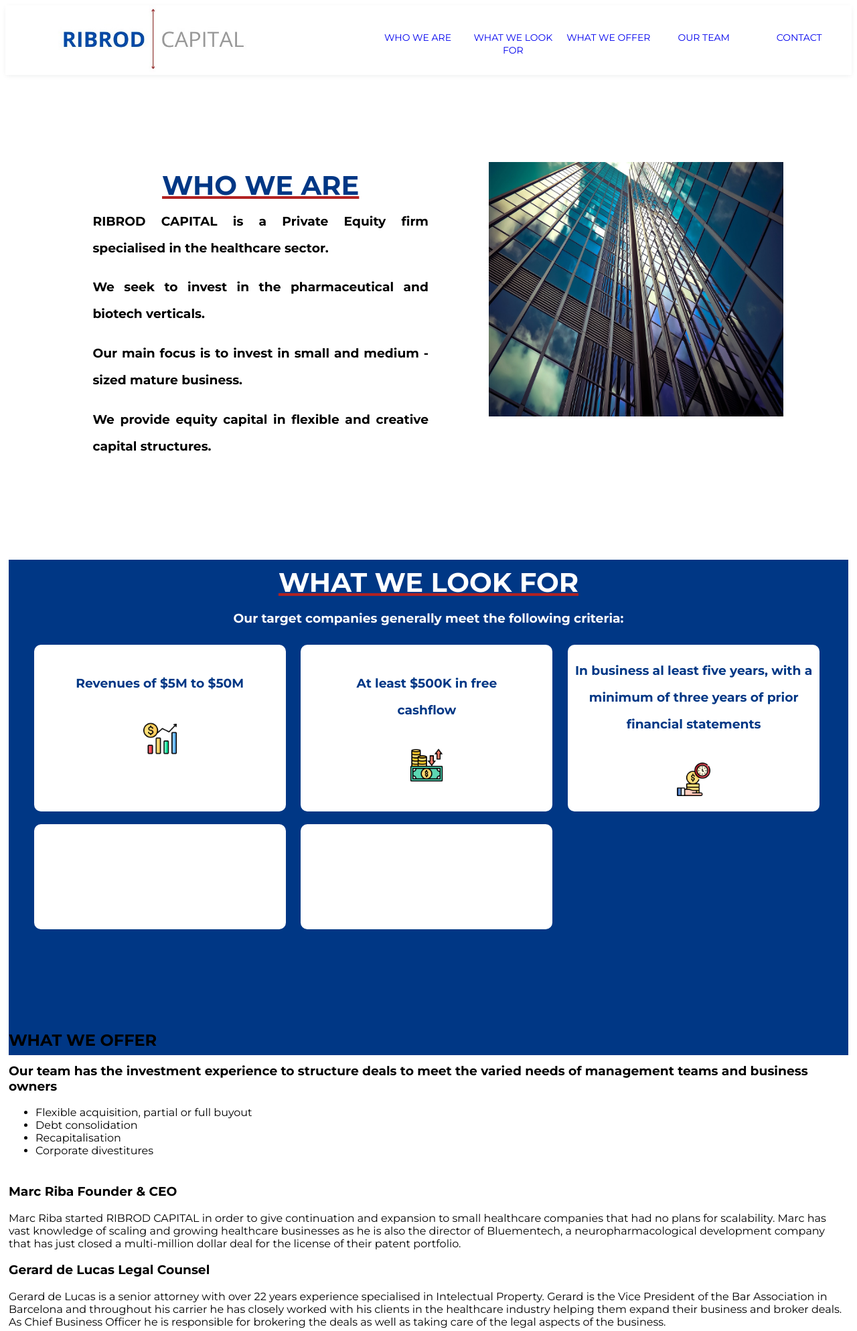
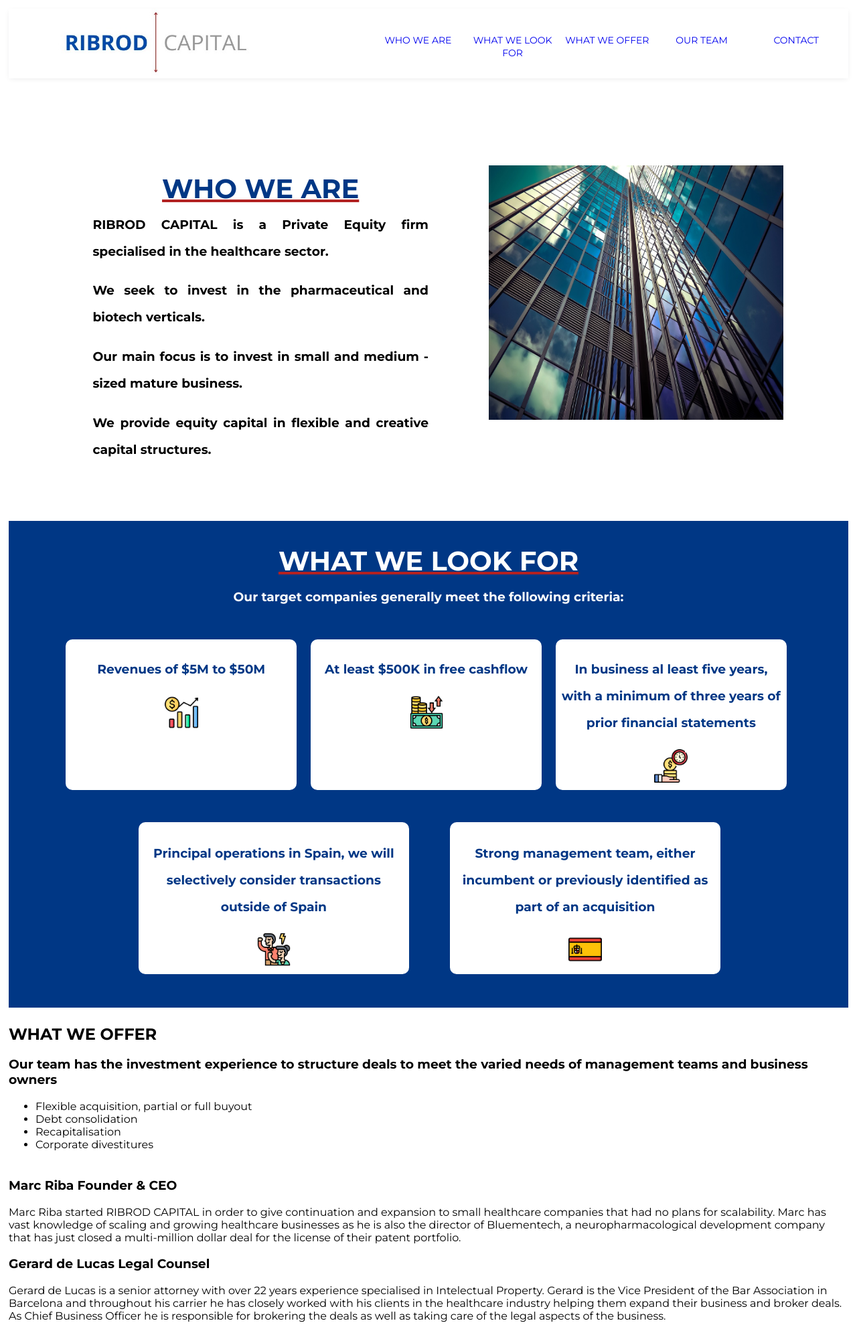
Before and after one commit to cescjunior24/RibrodCapital, a PHP site: page / in a window 1280 px wide. Shown: the top 1988 px of the page at 67% size. Run offline with PHP 8.4, Linux system fonts and the light colour scheme.

Commit message:
Acabada mas o menos la parte de Look For

```diff
--- a/index.html
+++ b/index.html
@@ -6,6 +6,8 @@
   <link rel="preconnect" href="https://fonts.googleapis.com"><link rel="preconnect" href="https://fonts.gstatic.com" crossorigin><link href="https://fonts.googleapis.com/css2?family=Montserrat:ital,wght@0,100;0,200;0,300;0,400;0,500;0,600;0,700;0,800;0,900;1,100;1,200;1,300;1,400;1,500;1,600;1,700;1,800;1,900&display=swap" rel="stylesheet">
 </head>
 <body>
+
+  <div id="layout">
     <header class="header">
       <div>
         <img class="img" src="logo.jpeg" alt="">
@@ -20,7 +22,6 @@
           </ul>
       </div>
     </header>
-  <div id="layout">
       <section id="section-presentation">
         <div class="whoweare">
           <div>
@@ -55,8 +56,14 @@
             </div>
           </div>
           <div class="look-for-ideas-2">
-            <div><h3>Principal operations in Spain, we will selectively consider transactions outside of Spain</h3></div>
-            <div><h3>Strong management team, either incumbent or previously identified as part of an acquisition</h3></div>
+            <div id="look-for-ideas-2-1">
+              <h3>Principal operations in Spain, we will selectively consider transactions outside of Spain</h3>
+              <img class="img-look-for" src="trade.png" alt="">
+            </div >
+            <div id="look-for-ideas-2-1">
+              <h3>Strong management team, either incumbent or previously identified as part of an acquisition</h3>
+              <img class="img-look-for" src="spain.png" alt="">
+            </div>
           </div>
 
 
--- a/styles/styles.css
+++ b/styles/styles.css
@@ -16,6 +16,7 @@
         grid-row-gap:5px;
         display:grid;
         grid-template-areas:
+            'header'
             'section-presentation'
             'section-look-for'
             'section-what-we-offer'
@@ -27,6 +28,7 @@
         display: grid;
         grid-template-columns: 30% 70%;
         top: 0;
+        width: 100%;
         position: sticky;
         box-shadow: 0 2px 8px -2px rgb(0 32 37 / 10%);
     }
@@ -61,8 +63,6 @@
 
     #section-presentation{
     scroll-margin: 200px;
-    height: 100%;
-    width: 100%;
     margin-top: 5%;
     margin-bottom: 5%;
     }
@@ -99,10 +99,11 @@
         scroll-margin: 100px;
         height: 100%;
         width: 100%;
-        margin-top: 5%;
-        margin-bottom: 10%;
     }
 
+    #section-look-for div{
+        padding:2%
+    }
 
 
     #section-look-for h1{
@@ -131,19 +132,12 @@
        background-color: white;
        border-radius: 10px;
        height: auto;
-       margin-bottom: 5%;
+       padding: 5%;
     }
     .look-for-ideas-1 div h3{
         color: #003785 !important;
     }
 
-    #look-for-ideas-1-1-2 h3{
-        margin:10%
-    }
-
-    #look-for-ideas-1-3 img{
-       margin:5%;
-    }
 
     .img-look-for{
         height: 50px;
@@ -152,16 +146,20 @@
 
     .look-for-ideas-2{
         display: grid;
-        grid-template-columns: 33.33% 33.33%;
-        grid-gap: 2%;
-        margin-left: 3%;
-        margin-right: 7%;
+        grid-template-columns: 40% 40%;
+        grid-gap: 6%;
+        margin-left: 12%;
     }
 
     .look-for-ideas-2 div{
         background-color: white;
         border-radius: 10px;
         height: auto;
+        padding: 5%;
+    }
+
+    .look-for-ideas-2 div h3{
+        color: #003785 !important;
     }
 
 }
```
Also changed, not shown: spain.png (added), trade.png (added).
